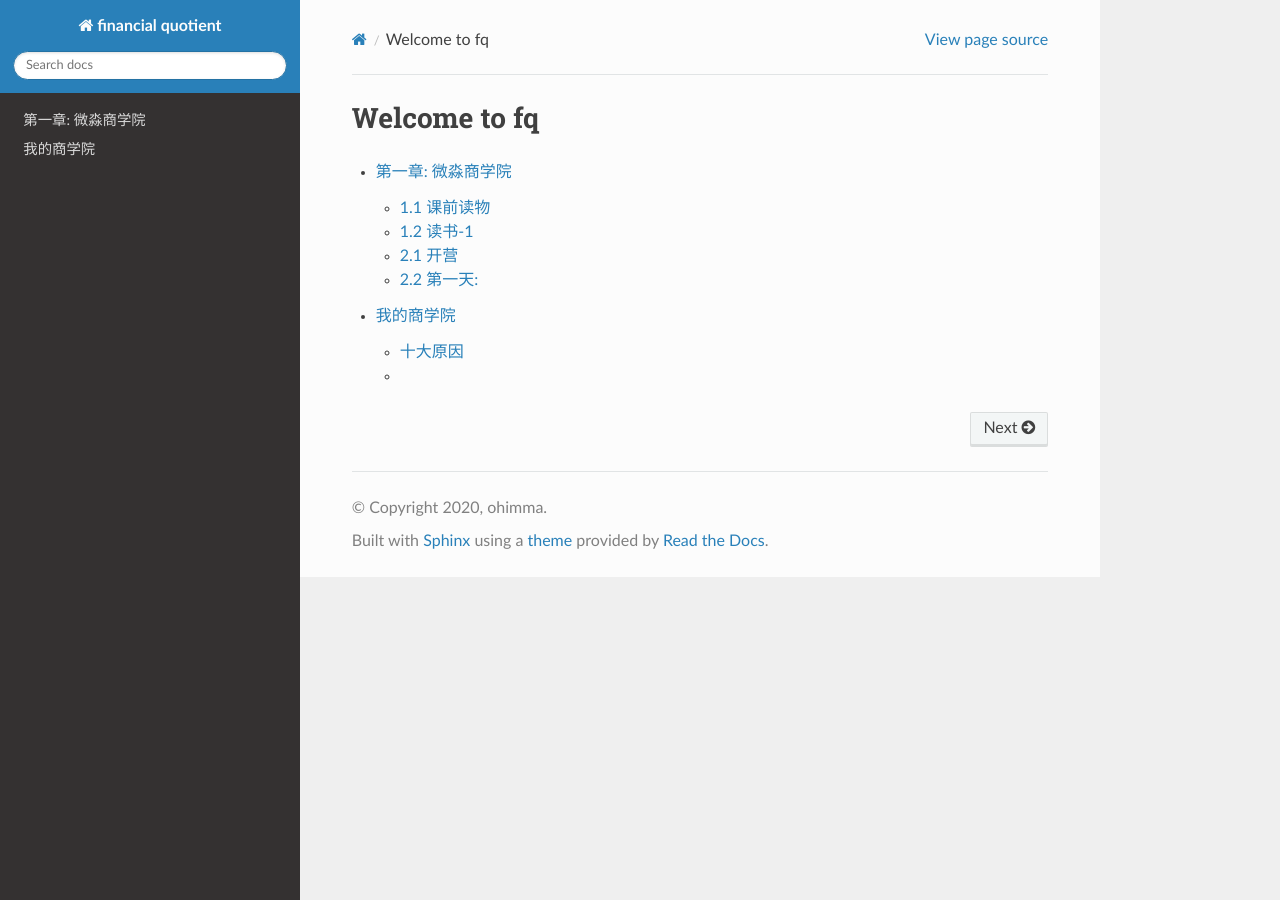
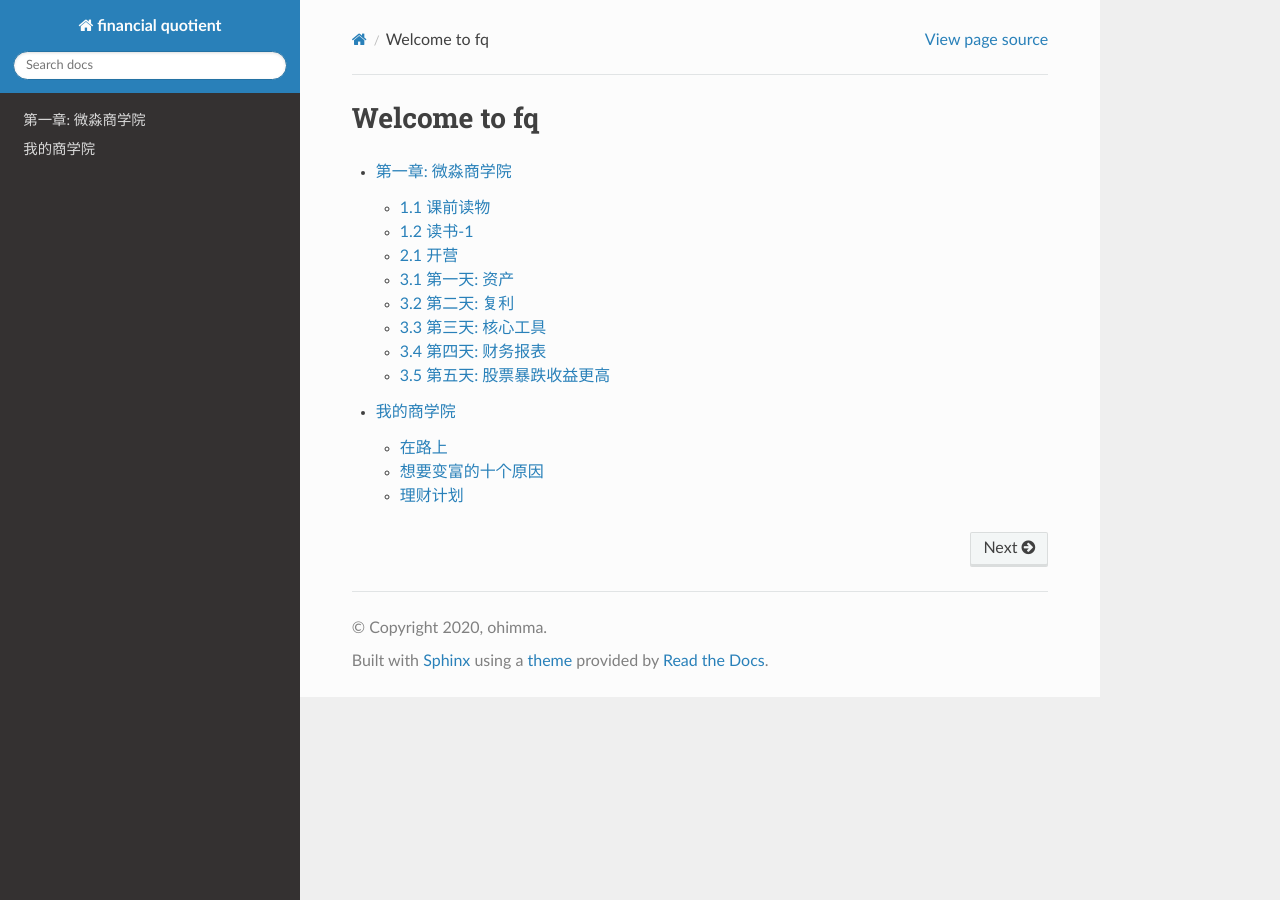
Before and after one commit to Ohimma/quotient_f, a Sphinx documentation site: the page built from source/index.rst, in a window 1280 px wide. Built offline with Sphinx 7.4.7 and the Read the Docs theme 2.0.0, drawn with Linux system fonts in a browser that asks for light colours; some of the changed lines change nothing that is shown.

Commit message:
add four days

````diff
--- a/source/c01/02_01.md
+++ b/source/c01/02_01.md
@@ -36,8 +36,8 @@
 ```
 
 #### 开营
+```
 1. 获得经济独立，财务自由的意义是什么？
-```
 不为钱发愁、有话语权、有尊严、自由、不被约束、做自己喜欢的、独立自主、
 证明社会价值地位、帮助他人、影响下一代、孝敬父母，成就自己和他人，过更有品质的生活等等......
 
@@ -50,10 +50,9 @@
 
 一句话总结】
 提升理财技能，实现财务独立，获得更多自主选择的权力，获得给家人更好的生活的能力。
-```
+
 
 2. 钱是什么
-```
 第一阶段】
 二战结束后，英美等西方资本主义国家在一个名为“布雷顿森林”开了一个小会。
 会议决定了以黄金作为钱的衡量单位，即全球一共多少黄金，就发行对应的多少钱，
@@ -73,23 +72,28 @@
 你用一辈子生命攒的钱，对央行来说，只不过是鼠标一点，再增加一个‘0’，你的钱就稀释的没多大价值了。
 攒钱是最愚昧的积累财富方式。
 
-```
-
 3. 四条忠告？
-```
 a. 欠债的人应当消除 "坏支出" 和 "坏支出" 产生的负债
 b. 如果是能 "帮你赚钱" 的负债，尽可能延长偿还时间
 c. 要消除消费贷款，欠债的人应该将一部分不用于生活的钱一半存起来，一半用来还债
 d. 要理性消费，都要问自己 "这真的有必要吗？"，尽可能减少 "不必要的" 开支
-```
+
 
 4. 资产配置？
-```
 a. 一部分储蓄起来养鹅
 b. 一部分放在梦想储蓄罐
 c. 一部分零用
 ```
 
+#### 富人思维-1/2/3
+```
+1. 提升理财技能，获得财务独立
+
+2. 提升财富要靠工资和非工资收入两条腿走路
+
+3. 没有充沛非工资收入，谈不上财务安全
+
+```
 
 #### 自我介绍
 ```
--- a/source/c01/02_02.md
+++ /dev/null
@@ -1,10 +0,0 @@
-## 2.2 第一天:
-
-#### 早读
-
-
-#### 午课
-
-
-
-#### 晚课
--- /dev/null
+++ b/source/c01/03_01.md
@@ -0,0 +1,67 @@
+## 3.1 第一天: 资产
+
+#### 早读 遇见更好的自己
+```
+主人公：理财训练营的樱桃同学
+变化：
+1. 没有树立正确的金钱观
+2. 能准确的区分生钱资产、耗钱资产、其他资产
+3. 能准确区分好负债、坏负债、好支出、坏支出
+4. 使用好的理财工具
+5. 开始指数基金定投
+6. 养成好的学习习惯
+
+俞敏洪：人是心的动物，一个想着未来才有未来，放弃未来就不可能有未来
+```
+
+#### 午课 股票投资骗局
+```
+美女加微信 回复加错了，开始引导认识股票投资大师
+
+预防：色 + 大男子主义
+
+加餐》
+1. 完善账本，建立数据
+2. 分析数据，确认需求
+3. 明确预算，轻松执行
+
+```
+
+
+#### 晚课 资产
+```
+1. 投资是理财吗？什么是理财？
+投资只是理财的一部分。
+理财是个广泛的概念，比如家庭日常消费、投资计划、保险计划等，凡是跟钱有关的安排都是理财
+
+2. 什么是资产？资产分几种？
+资产就是一切可以以货币计量的东西。比如房子、车、股票、股东、锅碗瓢盆。
+资产的内涵是现金流。
+生钱资产：持续 带来净现金流入的东西就是生钱资产，也就是所谓的睡后收入，躺着就可以数钱。
+耗钱资产：持续 带来净现金流出的东西就是耗钱资产，也就是所谓的睡后支出，躺着依旧在付钱。
+其他资产：产生净现金流为0的东西，有了其他资产，你躺着的时候就是躺着。
+
+3. 房子属于什么资产？
+属于生钱资产时：
+有一套房子，没有贷款，租出去持续获得租金。
+有一套房子，有贷款，但是租金可以覆盖贷款和物业费等
+
+属于耗钱资产：
+有一套房子，即使有租金，但是除了月供、物业等，还需要在支出的话就是耗钱资产。
+有一个车子，业余生活跑滴滴赚的钱除了可以还月供油费，还有余，但是仍属于耗钱资产，钱是靠劳动得来的不是车
+
+其他资产：(黄金古董属于其他资产，不产生现金流)
+有一套房子，靠租金刚好能抵消月供和物业，就是其他资产。
+
+4. 富人的秘密？穷人富人的区别？
+第一条是 生钱资产占总资产的80%，
+第二条是 好支出是总支出的80%以上
+
+区别是如何对待资产
+
+提升财富需要工资和非工资两条腿走路。
+
+
+财务自由是：非工资收入能覆盖掉你的日常支出
+
+```
--- /dev/null
+++ b/source/c01/03_02.md
@@ -0,0 +1,61 @@
+## 3.2 第二天: 复利
+
+http://xiaobai.yaocaiwuziyou.com/Site/calculator.html
+
+#### 早读 穷人到富人-量化思维
+```
+小白发了奖金，去餐厅排队吃饭，排了一小时终于到自己了，一位王老五过来愿意出300元购买他的位置。
+如果你是小白，你会让出这个位置吗？
+
+有的人说会，有的人说不会，小白给出了会的答案。
+
+小白月薪8000，日薪不到300，拍一小时队相当于工作了8小时，条件很诱人。
+所以不要感情用事，把时间和金钱做一次量化，用数据来说话，拒绝拍脑门决定。
+
+从现在开始重视时间价值，思考事情时候用数据量化《量化思维》
+```
+
+#### 午课 p2p
+```
+p2p
+做的类似银行生意，赚的是利息差。银行是低息揽储，高息放贷。P2P是高息揽储，更高放贷。
+一般来说，银行贷款有限，喜欢贷给大公司，这也是小微企业贷款难原因，不过这样仍有坏账。
+可以想想，银行坏账都高，更何况P2P呢。
+
+其实大部分P2P本身就是用高息来套你的本金，所以珍惜生命，远离P2P
+
+```
+
+
+#### 晚课 复利
+```
+复利 被爱因斯坦称为第八大奇迹
+
+故事：
+舍罕王打算奖赏国际象棋的发明人--宰相西萨·班·达依尔。他对我国王说：请您在棋盘的第一个小格放一粒麦子，第二个放两粒，第三个放4粒，以此类推，都赏给您的仆人吧。
+国王觉得太容易满足了，就命令给他这些麦粒。
+当人们一袋一袋搬来麦子的时候发现，才发现，把全印度甚至全世界麦粒都拿来也满足不了需求
+这就是复利的力量。
+
+复利公式：收益 = 本金 * (1+收益率)^时间
+举例一万块钱，年收益20%
+第一年收益 = 10000 * (1+20%)
+第二年收益 = 10000 * (1+20%) * (1+20%)
+第三年收益 = 10000 * (1+20%) * (1+20%) * (1+20%)
+
+复利的特点：最开始悄无声息，后面会呈井喷式爆发
+
+复利的三要素：本金 + 收益率(最重要) + 时间
+
+普通阶层：收益率 3%~5%，也就是余额宝和国债收益
+中产阶层：收益率 8%，也就是债券的收益
+富人阶层：收益率 10%
+
+```
+
+#### 富人思维-4/5
+```
+4. 收益率 源于理财能力，理财能力是复利的关键
+
+5. 投资大脑，不断学习，是最快脱贫升级之法
+```
--- /dev/null
+++ b/source/c01/03_03.md
@@ -0,0 +1,125 @@
+## 3.3 第三天: 核心工具
+
+#### 早读 普通人通过复利变富
+```
+1. 香港股神曹仁超，其母亲历过金圆券事件，所以每得到工钱，立刻购买资产，年复一年，股票账户积累了大量财物
+2. 国民党连战妈妈赵兰坤，无脑式理财，在好的地段买了两套房，买入彰化、台北、华南银行股票，长期搁置持有，最终也积累了百亿台币财富
+3. 普通香港商人刘元生，依然长期持有，升值后没卖，贬值后没卖，最终获得了很大的财富
+```
+
+#### 午课 原始股投资骗局
+```
+原始股：公司上市前发行的股票
+
+好故事：
+腾讯早期1999年，李嘉诚的儿子李泽楷花了110万美元投资了腾讯得到20%股份
+两年后，南非一家公司给腾讯估值6000万美金，于是李立刻套现1260万美金，两年十倍回报
+现在腾讯估值3万亿，20%的股份6000亿
+
+坏故事：
+某某发展科技公司，在广东区域性股权市场挂牌，挂牌后召开“定向增资扩股”发布会，各种包装。
+很多人也担心发展不起来，公司又承诺上市前每年年收益率60%。吸引了大批投资，没多久公司发生兑付危机，老板跑路。
+
+1. 除了上交所和深交所，每个省都有股权交易中心，门槛很低，所示交易所挂牌，但是没什么用
+2. 转让：原始股一般是创始元老，一般没人转让，除非内部消息公司遭遇危机
+3. 增发：增发一般是私募性质，只面对少量合作公司和特殊人群
+4. 电话：通过电话售卖原始股，实际违反了证券法 “不得变相公开发行股票” 原则
+```
+
+
+#### 晚课 三大核心工具
+```
+1. 各类工具的收益情况
+1914年第一次世界大战，打了4年，死了3000多万人。
+1929年美国经济危机引发全球经济大萧条，4年内非正常死亡人数高达700多万，占当时美国人口的7%
+在全球大萧条的影响下德国发生了恶性通货膨胀，买个面包要一麻袋钱。这直接促使希特勒上台，又引发了1939年的第二次世界大战，死了7000多万人。
+
+在世界大战中，股市的回报率依然是好的，意大利6倍，法国德国24倍，日本53倍。
+
+过去 50 年， 主要发达国家的大类资产回报中， 主要资产年化收益率排名： 股票 >债券>黄金>房地产
+过去 15 年，中国资本发展较晚，主要资产的收益率排名是： 股票 >债券>通胀>房地产>现金
+
+tips：reits很重要，大陆基本还没有，我们要做吃螃蟹的人
+
+
+2. 各类工具的风险
+
+第一类：无风险理财工具
+年收益0.35%：银行卡活期
+年化收益 2%-4%：国债，定期存款，国债逆回购，货币基金，银行理财（保本型)
+
+重点：
+【国债逆回购】和【货币基金】，年收益 2.5%-4% (一般到年底或者小长假时候逆回购收益会高一些)
+【国债逆回购】本质就是国债抵押借款，是国家以信用为基础发行的债券。
+【货币基金】外号火鸡，有个出名的家伙余额宝，但是收益太低了，跑不赢通货膨胀
+
+技巧：
+平时把钱买货币基金，每年可以获得 3%左右的无风险收益
+当国债逆回购收益高时，卖掉货币基金直接买入国债逆回购。
+等国债逆回购的钱到期自动回来后，当天再买进货币基金
+因为买卖货币基金没有手续费，在这种情况下，在保证资金方便使用的情况下获得 4%+的无风险年化收益率
+
+第二类：低风险理财工具
+中等收益：分级基金A、可转债、债券基金、股票指数基金(重点，巴菲特公开推荐)，年收益6%—15%
+高等收益：生钱资产类型的股票、REITs、房地产，年收益15%-30%
+
+REITs】是房地产投资信托基金。投资 REITs 本质就是投资房地产哦。有些 REITs 每年的现金分红高达 15%以上
+可转债】可以转换成股票的债券。在 100 元以下买进高信用等级的可转债没有风险。
+       股市上涨的时候还能获得超额收益。是一种收益下有保底，上不封顶的投资工具。一般年化收益率可达到 10%-20%
+股票指数基金】复制股票指数的股票基金。由于股票指数具有永生不死，长期上涨的特点。
+            在合适的价位买入好的股票指数基金长期持有几乎没有风险。其年化收益率一般在 10%—15%
+
+选择优质股，一定不是先看有没有分红，而是系统删选后，高分红是必然结果之一
+买股票，分析公司财报，内部情况，计算买入价格，每季度分析报表，及时止损。
+
+第三类：中风险理财工具
+黄金、银行理财、其他资产类型股票、生钱资产类型的企业
+
+第四类：高风险理财工具
+P2P、私募基金、比特币、收藏品、房地产、期货
+P2P】本质是互联网放高利贷的。这种不是在国家交易所交易的标准化理财工具。风险很大，容易血本无归
+期货】在期货交易所交易的标准化的合约。没有信用风险，不会跑路。但本身不产生现金流，只能靠未来的价差赚钱，有很大的不确定性
+比特币】一种数字货币。不是在国家交易所交易的标准化理财工具。本身也不产生现金流，属于其他资产，只能赚差价。风险很大
+私募基金】面向少数人募集成立的基金，可以投资各种理财工具。私募基金是非标准化的理财工具，所以风险很大
+耗钱资产类型的房地产】持续的带来净现金流出的房地产。因为每月的净现金流出是确定的，也就是说每个月亏损是确定的。
+
+tips】央行刚发行的数字币除外，但是央行的数字币没有投资价值，只是用来交易的
+
+
+
+
+3. 财务自由的 3 大核心工具
+实现财务自由的三大核心工具是：企业、股票、REITs
+
+购买生钱资产：主要是购买生钱资产的股票和reits
+创造生钱资产：主要是创造企业
+
+
+4. 切记
+切记1：尽量规避风险，保住本金
+切记2：尽量规避风险，保住本金
+切记3：尽量规避风险，保住本金
+
+第一原则：不懂不要投，懂了放心投
+第二原则：不懂不要投，懂了放心投
+第三原则：不懂不要投，懂了放心投
+
+
+正确系统的股票投资技能包括：
+① 理财的底层逻辑、富人思维
+② 股票的海选
+③ 精选出好公司
+④ 财务报表分析
+⑤ 企业分析
+⑥ 计算好价格
+⑦ 制定买进标准
+⑧ 制定持有标准
+⑨ 制定卖出标准
+```
+
+#### 富人思维-6
+```
+问：到底什么时候可以开始投资？
+答：人很难赚到认知以外的钱。不懂不要投，懂了放心投
+
+```
--- /dev/null
+++ b/source/c01/03_04.md
@@ -0,0 +1,92 @@
+## 3.4 第四天: 财务报表
+
+#### 早读 怎样越花越有钱
+```
+http://xiaobai.yaocaiwuziyou.com/index.php/Home/OldTest/Zao?type=20&id=1293159&imid=1597741788913955&num=4
+
+花钱是一种学问与艺术：
+重要的是能区分 “投资” 与 “消费”
+
+投资可分为 投资工具生钱 、投资自己提升
+```
+
+#### 午课 荐股+高杠杆非法平台骗局
+```
+http://xiaobai.yaocaiwuziyou.com/index.php/Home/OldTest/Fang?type=30&id=1293159&imid=1597741788913955&num=4
+
+荐股犯法，不要相信
+天下没有白吃的午餐
+提高理财技能，靠自己
+```
+
+
+#### 晚课 财务报表
+```
+第一个重点】
+通过财报看企业，用安全性和竞争力淘汰你手里的坏企业。
+
+第二个重点】
+中产与富人的关键区别在于是否能够识别生钱、耗钱、其他资产，并科学的持有他们。
+
+第三个重点】
+无产、中产、富人是可以相互转换的，学好理财技能就能由穷转成中产，由中产转成富人。
+
+
+1. 财务报表是什么？有什么用？
+概念：
+资产负债率 = 总负债 / 总资产
+
+应付：先用货 后给钱
+预收：先收货 后发钱
+应收：应该收 还没收到钱
+预付：先给钱 后收货
+
+应付 预收 越大越好，你用别人钱越多越好，说明有能力
+应收 预付 越小越好，被别人借钱越小越好，把握
+
+举例：
+茅台是A股里的大明星，比如土豪要买100箱茅台。
+茅台：哎呦，不好意思，现在没货
+土豪：我给你钱你还这么牛
+茅台：想买的话，先付定金吧，排队快的话一个多月
+这就是典型竞争力。
+
+财报的18个步骤：
+准备相关公司年报
+看目标公司的合并资产负债表
+看负债，了解公司偿债风险
+看应收预付 和 应付预收 的差价，了解竞争优势
+看应收账款、合同资产，了解公司竞争优势
+看固定资产，了解公司维持竞争力的成本
+看投资类资产，了解公司主业专业度
+看存货、商誉，了解公司未来暴雷风险
+看毛利率，了解公司竞争力及风险
+看期间费用率，了解公司的成本管控能力
+看销售费用率，了解公司销售难易度
+看主营利润，了解公司主业盈利能力和利润质量
+看净利润，了解公司经营成果及含金量，净利润主要看净利润含金量
+看归母净利润，了解公司整体盈利能力及持续性
+看购买固定资产、无形资产、其他长期资产支付的现金，了解公司增长潜力
+看分红配比、利润、偿付利息支付的现金，了解公司现金分红情况
+
+帕巴里投资理念：https://www.sohu.com/a/79053660_403160
+
+
+
+
+2. 财务报表如何指导投资一家企业或一个人？财务报表如何预测我们财运？如何指导资产配置？
+
+有无资产，拥有什么类型的资产，决定了一个人最终会成为什么样的人。
+富人指“生钱资产”在总资产中的占比大于80%的人。
+中产指“生钱资产”在总资产中的占比小于80%的人。
+
+```
+
+#### 富人思维-7
+```
+问：为什么月光、负债的人应该拿出一部分资金学习理财技能？
+答：月光、负债是财务病，病根是缺少理财技能，忽视病因、不治病根，坏支出、坏负债只会越来越严重。
+
+《先投资大脑，掌握理财的技能，然后再去生钱，月光、负债不学习只会越来越穷》
+
+```
--- /dev/null
+++ b/source/c01/03_05.md
@@ -0,0 +1,43 @@
+## 3.5 第五天: 股票暴跌收益更高
+
+#### 早读 无论不投资都在投资
+```
+无论你投不投资都是在投资，只是你的钱在活期、定期、余额宝。
+小伙伴一定要抛弃 "买股票、买基金才是投资" 的错误思想。
+
+中国货币量从1987年的6517亿 到 2017年的1676800亿，就是证据。
+即：法定货币时代，现金是少有的100%确定亏损的资产
+
+有人做过大量的专业系统研究，所有资产中回报率最高的是股票和REITs。
+感兴趣可以看下伦敦商学院的《投资收益百年史》和 杰里米·西格尔的《股市长线法宝》，研究了美国200年资本市场，
+得出的结论是，200年里股票年收益率是债券年收益率的183%
+
+大量研究表明：A股公司长期年化回报率是12%，如果满足10%左右回报，定投股票指数基金就可以了
+如果要获得年化20%升值更高回报，就要学习股票和REITs
+
+```
+
+#### 午课 炒外汇骗局
+```
+炒外汇---外汇投资,既可以理解为把一国货币兑换为另一国货币，借以清偿国际间债权债务关系的一种专门的经营活动。
+
+外汇市场其实可以挣钱，但是普通投资进去，只能成为大玩家盘中餐。
+外汇骗局一：虚拟交易平台，没有监管
+外汇骗局二：诱导频繁交易，挣佣金
+
+切记：不要炒外汇
+```
+
+
+#### 晚课 股票暴跌收益会更高
+```
+1. 各类工具的收益情况
+
+```
+
+#### 富人思维-6
+```
+问：到底什么时候可以开始投资？
+答：人很难赚到认知以外的钱。
+
+```
--- a/source/c99/01_01.md
+++ b/source/c99/01_01.md
@@ -1,4 +1,24 @@
-#### 十大原因
+#### 在路上
 
 
-####
+#### 想要变富的十个原因
+
+
+
+#### 理财计划
+```
+资产配置
+a. 一部分储蓄起来养鹅
+b. 一部分放在梦想储蓄罐
+c. 一部分零用
+
+配置计划：
+20% 长期存储
+20% 投资理财 <寻找生钱资产>
+30% 企业创业
+30% 生活开支
+
+投资创业消费记录(主要用于)：
+生钱资产  耗钱资产   其他资产
+
+```
````
